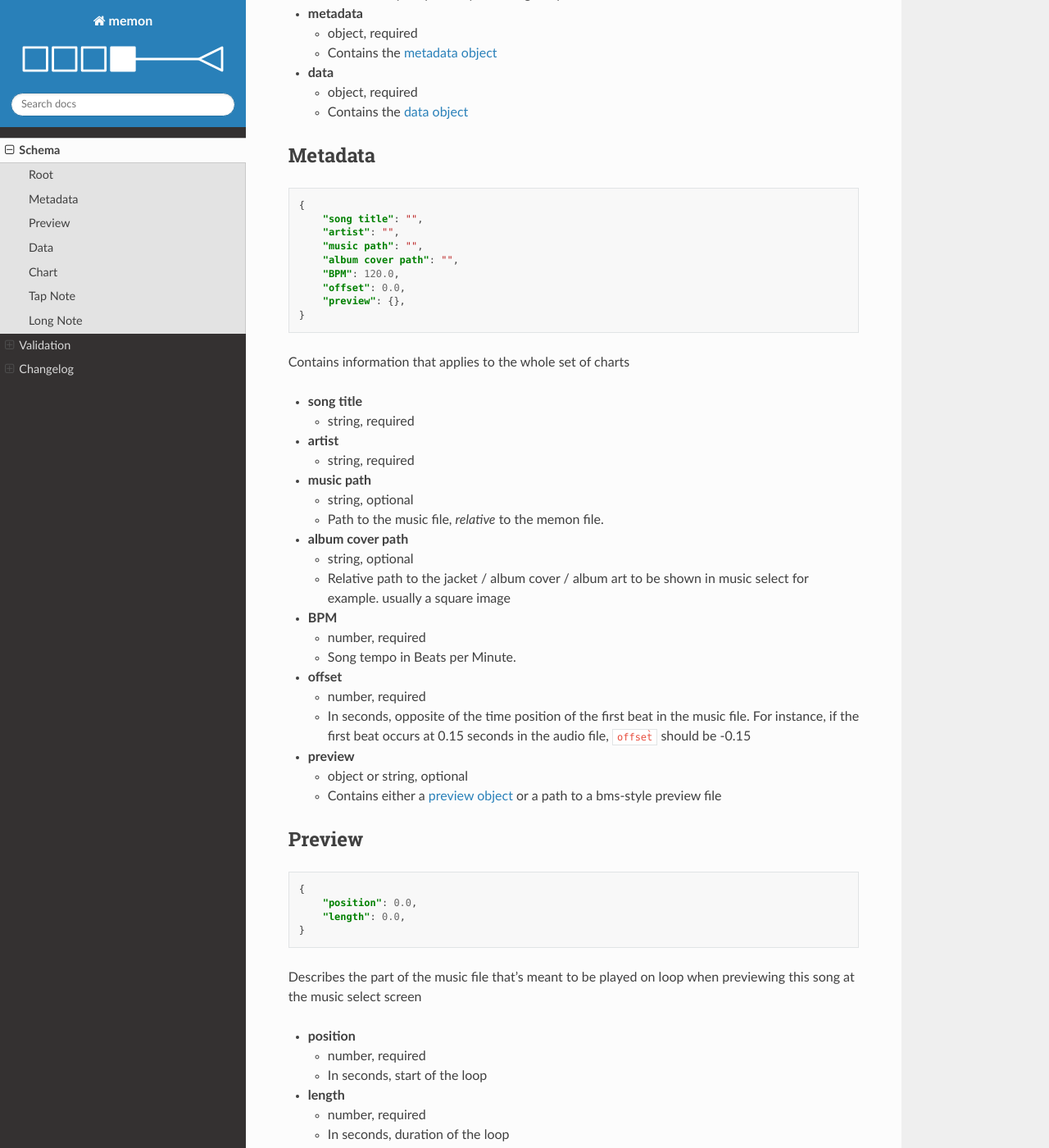
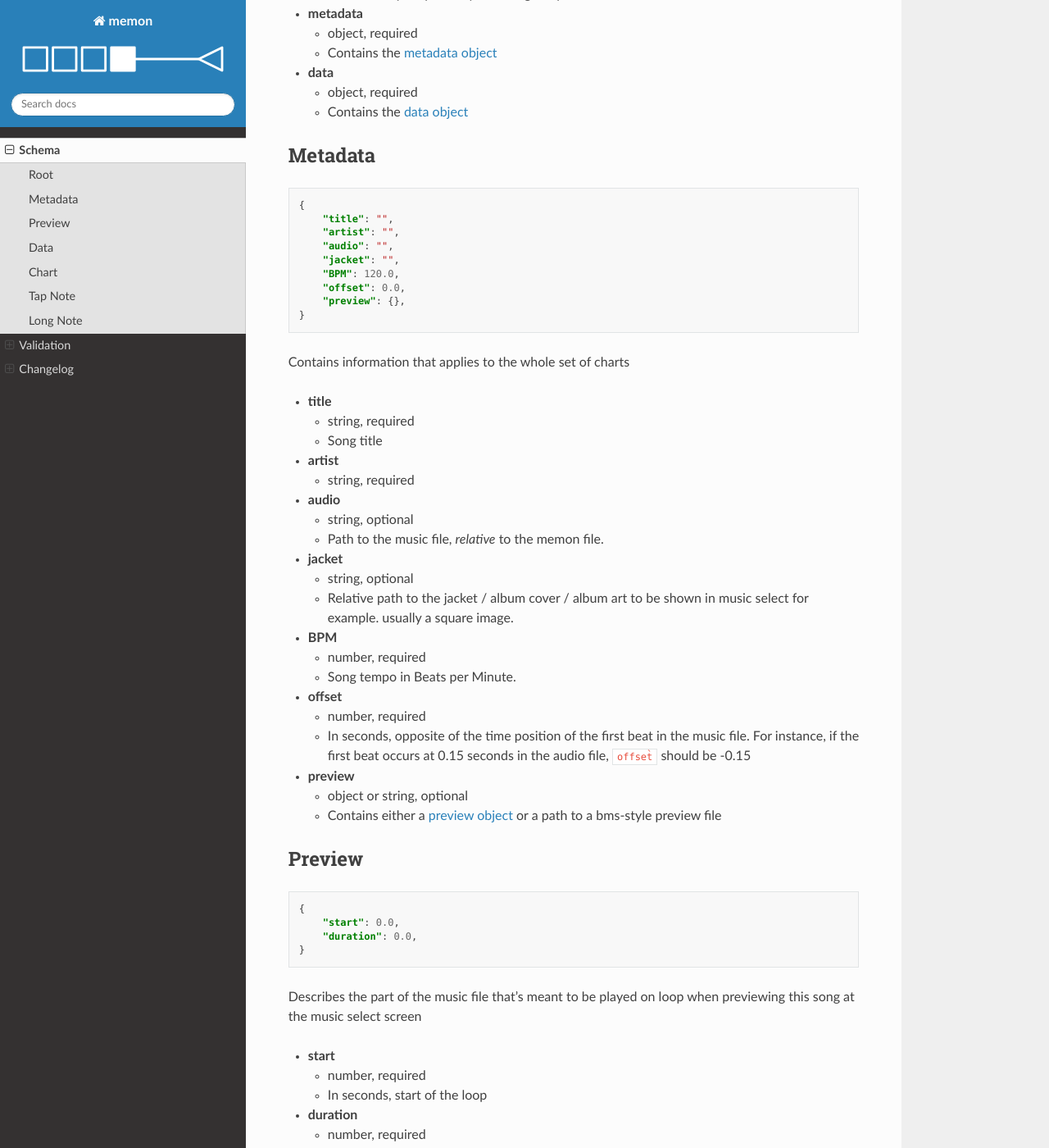
Before and after one commit to Stepland/memon, a Sphinx documentation site: the page built from docs/source/schema.md, in a window 1280 px wide and 1400 px high, scrolled down 585 px. Shown: the whole window at 82% size. Built offline with Sphinx 7.4.7 and the Read the Docs theme 2.0.0, drawn with Linux system fonts in a browser that asks for light colours.

Commit message:
Rename keys used in metadata and metadata.preview
In metadata :
song title -> title
music path -> audio
album cover path -> jacket

In metadata.preview :
position -> start
length -> duration

````diff
--- a/docs/source/schema.md
+++ b/docs/source/schema.md
@@ -31,10 +31,10 @@ It's a json object with the following keys :
 
 ```json
 {
-    "song title": "",
+    "title": "",
     "artist": "",
-    "music path": "",
-    "album cover path": "",
+    "audio": "",
+    "jacket": "",
     "BPM": 120.0,
     "offset": 0.0,
     "preview": {},
@@ -42,16 +42,17 @@ It's a json object with the following keys :
 ```
 Contains information that applies to the whole set of charts
 
-- **song title**
+- **title**
     - string, required
+    - Song title
 - **artist**
     - string, required
-- **music path**
+- **audio**
     - string, optional
     - Path to the music file, *relative* to the memon file.
-- **album cover path**
+- **jacket**
     - string, optional
-    - Relative path to the jacket / album cover / album art to be shown in music select for example. usually a square image
+    - Relative path to the jacket / album cover / album art to be shown in music select for example. usually a square image.
 - **BPM**
     - number, required
     - Song tempo in Beats per Minute.
@@ -67,17 +68,17 @@ Contains information that applies to the whole set of charts
 
 ```json
 {
-    "position": 0.0,
-    "length": 0.0,
+    "start": 0.0,
+    "duration": 0.0,
 }
 ```
 
 Describes the part of the music file that's meant to be played on loop when previewing this song at the music select screen
 
-- **position**
+- **start**
     - number, required
     - In seconds, start of the loop
-- **length**
+- **duration**
     - number, required
     - In seconds, duration of the loop
 
````
Also changed, not shown: schema.json (+7 -7 lines), 18 other files.
